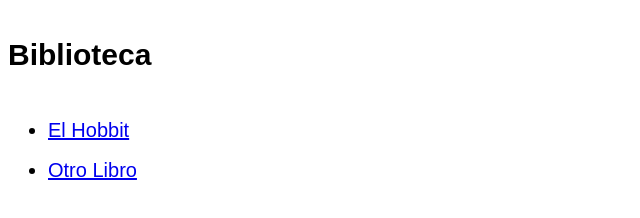
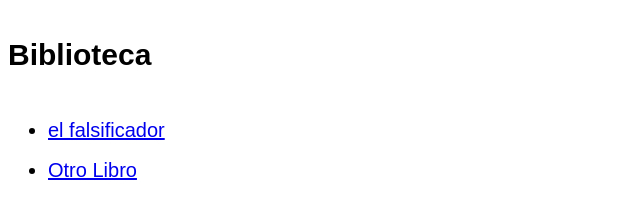
Before and after one commit to kruxty/lib, a plain HTML site: page index.html in a window 1280 px wide. Shown: the full height of the page, 0-640 px from the left. Drawn offline with Linux system fonts and the light colour scheme.

Commit message:
Update book link to 'el falsificador'

```diff
--- a/index.html
+++ b/index.html
@@ -4,7 +4,7 @@
 <body style="font-family: sans-serif; font-size: 20px; line-height: 2;">
   <h2>Biblioteca</h2>
   <ul>
-    <li><a href="el_hobbit.mobi">El Hobbit</a></li>
+    <li><a href="https://github.com/kruxty/lib/blob/main/falsificador%2C%20El%20-%20Rafael%20Tarradas%20Bult%C3%B3.mobi">el falsificador</a></li>
     <li><a href="otro_libro.mobi">Otro Libro</a></li>
   </ul>
 </body>
```
